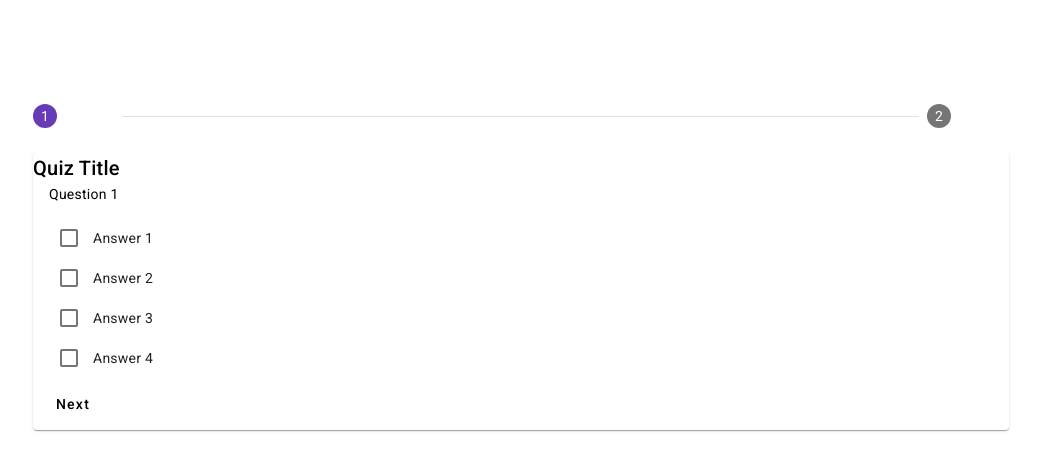
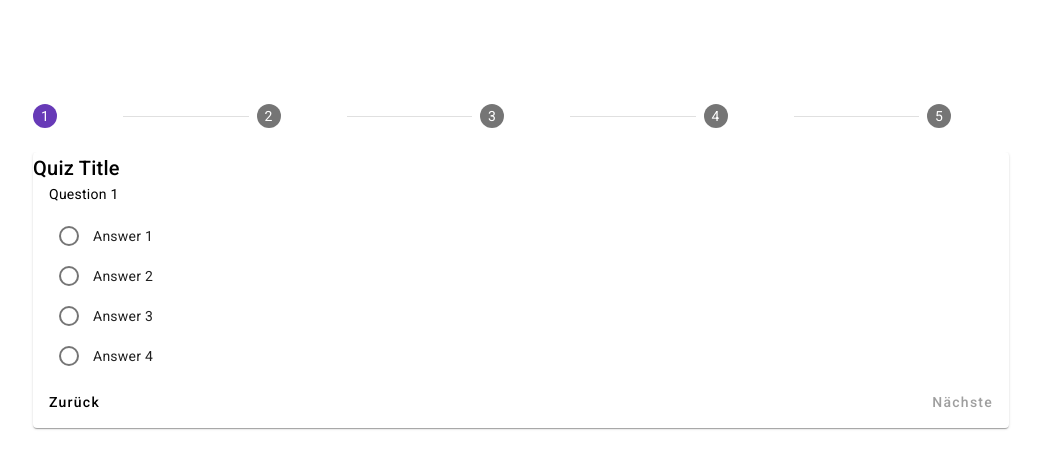
Before and after one commit to DanielmTheDev/wedding-quiz, an Angular app: page /quiz in a window 1280 px wide. Shown: the top 470 px of the page, without its empty margins (119-1160 px from the left). Built offline with nearby package versions, Linux system fonts and the light colour scheme.

Commit message:
Radio buttons

```diff
--- a/src/quiz-card/quiz-card.component.html
+++ b/src/quiz-card/quiz-card.component.html
@@ -2,13 +2,16 @@
   <mat-card-title>{{step.title}}</mat-card-title>
   <mat-card-content>
     <p>{{step.question}}</p>
-    <ul class="answers">
-      <li *ngFor="let answer of step.answers">
-        <mat-checkbox>{{answer.text}}</mat-checkbox>
-      </li>
-    </ul>
+    <mat-radio-group [(ngModel)]="selectedAnswer">
+      <div class="radio-button-list">
+        <mat-radio-button *ngFor="let answer of step.answers" [value]="answer">
+          {{ answer.text }}
+        </mat-radio-button>
+      </div>
+    </mat-radio-group>
   </mat-card-content>
-  <mat-card-actions>
-    <button mat-button matStepperNext>Next</button>
+  <mat-card-actions class="button-container">
+    <button mat-button matStepperPrevious>Zurück</button>
+    <button mat-button matStepperNext [disabled]="!selectedAnswer?.isCorrect">Nächste</button>
   </mat-card-actions>
 </mat-card>
--- a/src/quiz-card/quiz-card.component.scss
+++ b/src/quiz-card/quiz-card.component.scss
@@ -2,3 +2,14 @@
   list-style-type: none;
   padding-left: 0;
 }
+
+.button-container {
+  display: flex;
+  justify-content: space-between;
+  width: 100%;
+}
+
+.radio-button-list {
+  display: flex;
+  flex-direction: column;
+}
--- a/src/quiz-card/quiz-card.component.ts
+++ b/src/quiz-card/quiz-card.component.ts
@@ -1,19 +1,22 @@
 import { Component, Input } from '@angular/core';
-import { StepContent } from "../quiz/step-content";
+import { Answer, StepContent } from "../quiz/step-content";
 import { MatCardModule } from "@angular/material/card";
-import { MatCheckboxModule } from "@angular/material/checkbox";
 import { CommonModule } from "@angular/common";
 import { MatButtonModule } from "@angular/material/button";
 import { MatStepperModule } from "@angular/material/stepper";
+import { MatRadioModule } from "@angular/material/radio";
+import { FormsModule } from "@angular/forms";
 
 @Component({
   selector: 'app-quiz-card',
   standalone: true,
-  imports: [MatCardModule, MatCheckboxModule, CommonModule, MatButtonModule, MatStepperModule],
+  imports: [MatCardModule, MatRadioModule, CommonModule, MatButtonModule, MatStepperModule, FormsModule],
   templateUrl: './quiz-card.component.html',
   styleUrl: './quiz-card.component.scss'
 })
 export class QuizCardComponent {
-  @Input({required: true})
+  @Input({ required: true })
   step!: StepContent;
+
+  protected selectedAnswer?: Answer
 }
--- a/src/quiz/quiz.component.html
+++ b/src/quiz/quiz.component.html
@@ -1,4 +1,4 @@
-<mat-horizontal-stepper>
+<mat-horizontal-stepper [linear]="true" [disableRipple]="true">
   <mat-step *ngFor="let step of steps">
     <app-quiz-card [step]="step"></app-quiz-card>
   </mat-step>
--- a/src/quiz/quiz.component.ts
+++ b/src/quiz/quiz.component.ts
@@ -42,6 +42,36 @@ export class QuizComponent implements OnInit {
           { text: 'Answer 3', isCorrect: false },
           { text: 'Answer 4', isCorrect: false }
         ]
+      },
+      {
+        title: 'Another Question',
+        question: 'Question 3',
+        answers: [
+          { text: 'Answer 1', isCorrect: false },
+          { text: 'Answer 2', isCorrect: true },
+          { text: 'Answer 3', isCorrect: false },
+          { text: 'Answer 4', isCorrect: false }
+        ]
+      },
+      {
+        title: 'Another Question',
+        question: 'Question 3',
+        answers: [
+          { text: 'Answer 1', isCorrect: false },
+          { text: 'Answer 2', isCorrect: true },
+          { text: 'Answer 3', isCorrect: false },
+          { text: 'Answer 4', isCorrect: false }
+        ]
+      },
+      {
+        title: 'Another Question',
+        question: 'Question 3',
+        answers: [
+          { text: 'Answer 1', isCorrect: false },
+          { text: 'Answer 2', isCorrect: true },
+          { text: 'Answer 3', isCorrect: false },
+          { text: 'Answer 4', isCorrect: false }
+        ]
       }
     ];
   }
```
